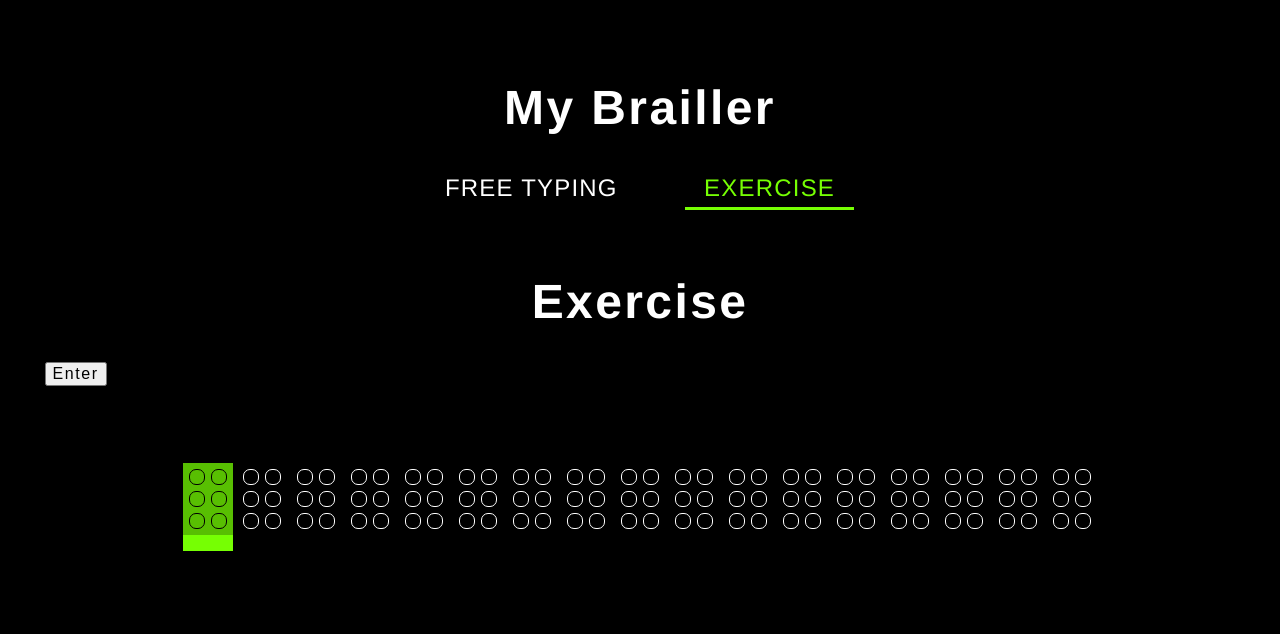
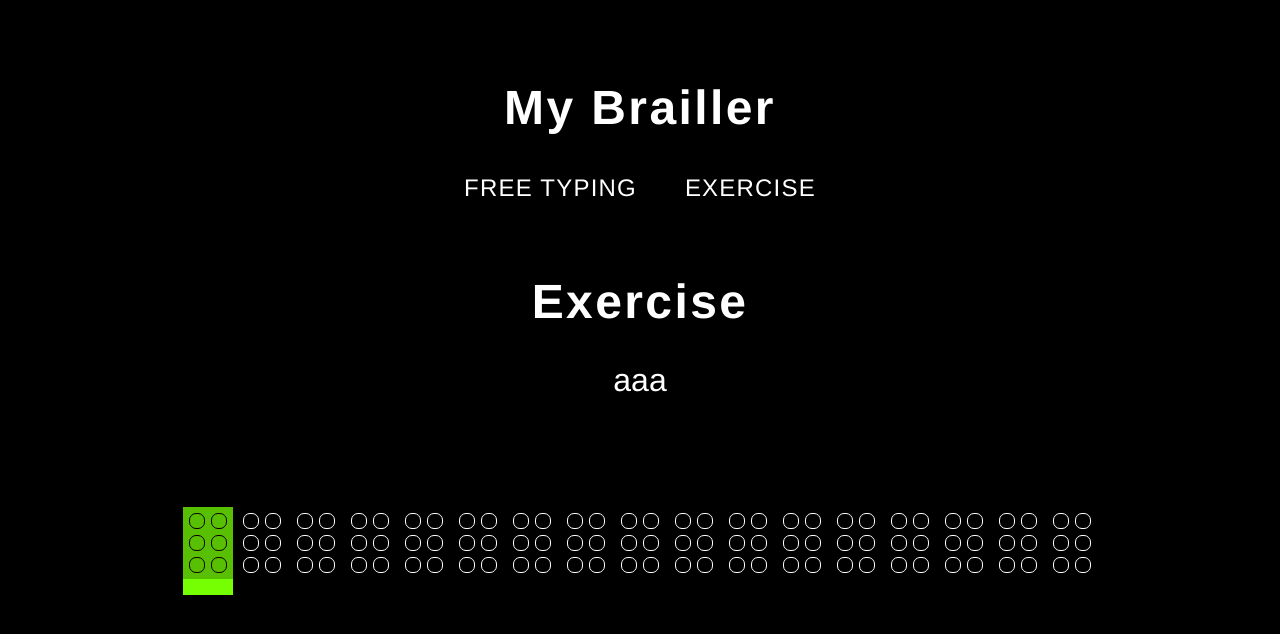
Before and after one commit to kdaisho/brailler, an Angular app: page /exercise in a window 1280 px wide. Shown: the top 634 px of the page. Built offline with nearby package versions, Linux system fonts and the light colour scheme.

Commit message:
Solved issue that disable exercise functions. Now need to solve routing style issue.

```diff
--- a/src/app/app.component.css
+++ b/src/app/app.component.css
@@ -19,7 +19,7 @@
 	color: #fff;
 	font-size: 1.5em;
 	margin: 0 1em;
-	padding: .25em .8em;
+	padding: .25em .0;
 	text-align: center;
 	text-transform: uppercase;
 }
--- a/src/app/app.component.html
+++ b/src/app/app.component.html
@@ -1,12 +1,15 @@
 <section class="wrapper">
 	<h1 class="title">
-		<a routerLink="" (click)="selectMode('/home')">
+		<!-- <a routerLink="" (click)="selectMode('/home')"> -->
+		<a routerLink="">
 			My Brailler
 		</a>
 	</h1>
 	<div class="btn-group">
-		<a routerLink="freetyping" (click)="selectMode('/freetyping')" [class.active]="isFreeTyping">free typing</a>
-		<a routerLink="exercise" (click)="selectMode('/exercise')" [class.active]="isExercise">exercise</a>
+		<!-- <a routerLink="freetyping" (click)="selectMode('/freetyping')" [class.active]="isFreeTyping">free typing</a> -->
+		<a routerLink="freetyping"  [class.active]="isFreeTyping">free typing</a>
+		<!-- <a routerLink="exercise" (click)="selectMode('/exercise')" [class.active]="isExercise">exercise</a> -->
+		<a routerLink="exercise"  [class.active]="isExercise">exercise</a>
 	</div>
 	<home></home>
 </section>
--- a/src/app/app.component.ts
+++ b/src/app/app.component.ts
@@ -25,6 +25,9 @@ export class AppComponent {
 	title = 'My Brailler';
 	isFreeTyping: boolean = false;
 	isExercise: boolean = false;
+
+	// keyLock: boolean = true;
+	keyLock: boolean = false;
 
 	selectMode(type) {
 		this.clearAll();
@@ -94,7 +97,6 @@ export class AppComponent {
 	isSpecial: boolean = false;
 	speId: string;
 
-	keyLock: boolean = true;
 	pathName;
 
 	constructor(private winRef: WindowRef) {
@@ -105,13 +107,16 @@ export class AppComponent {
 		this.say = new winRef.nativeWindow.SpeechSynthesisUtterance();
 		this.audioCtx = new (winRef.nativeWindow.AudioContext || winRef.nativeWindow.webkitAudioContext)();
 		this.items[0].pointer = true;
+
+		//Clear all when user comes from Exercise page
+		this.clearAll();
 	}
 
 	//Keep link active when page is refreshed
-	ngOnInit() {
-		this.pathName = window.location.pathname;
-		this.selectMode(this.pathName);
-	}
+	// ngOnInit() {
+	// 	this.pathName = window.location.pathname;
+	// 	this.selectMode(this.pathName);
+	// }
 
 	playAudio(freq, vol, duration) {
 		//create the volume node;
--- a/src/app/exercise.component.css
+++ b/src/app/exercise.component.css
@@ -57,3 +57,9 @@
 	margin: .1em 0 0;
 	text-align: center;
 }
+
+.question {
+	color: #fff;
+	font-size: 2em;
+	text-align: center;
+}
--- a/src/app/exercise.component.html
+++ b/src/app/exercise.component.html
@@ -3,9 +3,11 @@
 		<h1 class="title">
 			{{title}}
 		</h1>
-		<button (click)="checkAnswer()">
-			Enter
-		</button>
+		<!-- <div class="question"> -->
+		<p class="question">
+			{{question}}
+		</p>
+		<!-- </div> -->
 		<div class="rows">
 			<div *ngFor="let item of items; let i = index" class="row">
 				<p class="character">
--- a/src/app/exercise.component.ts
+++ b/src/app/exercise.component.ts
@@ -3,6 +3,8 @@ import { Component } from '@angular/core';
 import { HostListener } from '@angular/core';
 import { AppComponent } from './app.component';
 import * as patterns from './lego-mock';
+
+import * as p from './letters-mock';
 
 @Component({
 	selector: 'exercise',
@@ -19,38 +21,49 @@ export class ExerciseComponent {
 	soundComponent;
 	counter: number = 0;
 	map;
+	say;
+	audioCtx;
 
-	answer = [
+	questions = [
 		'aaa',
 		'bbb',
 		'ccc'
 	];
+	question: string;
+
+	keyInputs = [];
 
 	myAnswer;
 
+	p;
+
 	constructor(private sound: AppComponent) {
+		this.question = this.questions[this.counter];
+		// this.items = patterns.legos.first;
 		this.items = patterns.legos.first;
 		this.items[0].pointer = true;
 		this.soundComponent = sound;
-		console.log("FREETYPING TITLE: " + this.soundComponent.title);
+		// console.log("FREETYPING TITLE: " + this.soundComponent.title);
+		this.counter = 0;
+		this.question = this.questions[0];
+
+		this.p = p.letters;
+
+		// this.clearText();
+		this.soundComponent.clearAll();
+
+
+		console.log("INIT and MY ANSWER " + this.myAnswer);
+		console.log("ITEMS.TEXT " + this.items[0].text);
 	}
 
 	@HostListener('window:keydown', ['$event'])
 	keyDownBrailler(event: KeyboardEvent) {
-		// if(this.keyLock === false) {
-			//Reset stroke to prevent it won't match when a user changed window or triggered mission control
-			// this.stroke = 0;
-
-			if(!event.repeat) {
-				this.map = [];
-				this.map[event.keyCode] = event.type === 'keydown';
-				// if(!this.exceedBlock) {
-				// 	this.saveKeyCode(this.counter);
-				// }
-				// this.stroke++;
-				return;
-			}
-		// }
+		if(!event.repeat) {
+			this.map = [];
+			this.map[event.keyCode] = event.type === 'keydown';
+			return;
+		}
 	}
 
 	@HostListener('window:keyup', ['$event'])
@@ -62,26 +75,36 @@ export class ExerciseComponent {
 	}
 
 	checkAnswer() {
+
 		this.myAnswer = this.concateText();
 		console.log("MY ANSWER: " + this.myAnswer);
-		if(this.answer[this.counter] == this.myAnswer) {
+		if(this.questions[this.counter] == this.myAnswer) {
 			console.log("Correct!");
+			this.getQuestion();
+			this.addCounter(1);
 		}
 		else {
 			console.log("Wrong");
 		}
 		this.soundComponent.clearAll();
 		this.clearText();
-		console.log("ANSWER LENGTH " + this.answer.length);
-		this.addCounter(1);
+		console.log("ANSWER LENGTH " + this.questions.length);
+		// this.addCounter(1);
 	}
 
 	concateText() {
 		this.result = '';
+		console.log("LENGTH " + this.items.length);
+		// this.items[x].text = this.say.text = this.p[i].value;
 		for(let i = 0, len = this.items.length; i < len; i++) {
 			this.result += this.items[i].text;
+			// this.result += this.p[i].value;
+			// this.result += this.say.text;
+			console.log("REPEATED? " + this.items[i].text);
 		}
+		console.log("CONCATE: " + this.result);
 		return this.result;
+		// return 'aaa';
 	}
 
 	clearText() {
@@ -91,10 +114,17 @@ export class ExerciseComponent {
 	}
 
 	addCounter(x) {
-		while(this.counter < this.answer.length - 1) {
+		while(this.counter < this.questions.length - 1) {
 			this.counter += x;
 			return;
 		}
 		alert("DONE");
+		this.counter = 0;
+	}
+
+	getQuestion() {
+		let newCounter = this.counter + 1;
+		console.log("COUNTER " + newCounter);
+		this.question = this.questions[newCounter];
 	}
 }
--- a/src/app/free-typing.component.css
+++ b/src/app/free-typing.component.css
@@ -7,6 +7,9 @@
 .help-text {
 	font-size: 1.5em;
 	text-align: right;
+}
+.help-text span {
+	color: rgba(118, 255, 3, 1);
 }
 .wrapper {
 	max-width: 1199px;
--- a/src/app/free-typing.component.html
+++ b/src/app/free-typing.component.html
@@ -1,7 +1,7 @@
 <section class="free-typing">
 	<div class="wrapper">
 		<h1 class="title">{{title}}</h1>
-		<p class="help-text">Press Alt key for help sheet</p>
+		<p class="help-text">Press <span>Alt</span> key for help sheet</p>
 		<div class="rows">
 			<div *ngFor="let item of items; let i = index" class="row">
 				<p class="character">
--- a/src/app/free-typing.component.ts
+++ b/src/app/free-typing.component.ts
@@ -1,6 +1,7 @@
 import { Component, Input} from '@angular/core';
 import { HostListener } from '@angular/core';
 // import { SoundComponent } from './sound.component';
+import { AppComponent } from './app.component';
 import * as patterns from './lego-mock';
 
 @Component({
@@ -13,9 +14,14 @@ export class FreeTypingComponent {
 	// @Input() free;
 	title = 'Free Typing';
 	items;
+	soundComponent;
 
-	constructor() {
+	constructor(private sound: AppComponent) {
+		this.soundComponent = sound;
 		this.items = patterns.legos.first;
 		this.items[0].pointer = true;
+
+		//Clear all when user comes from Exercise page
+		this.soundComponent.clearAll();
 	}
 }
```
